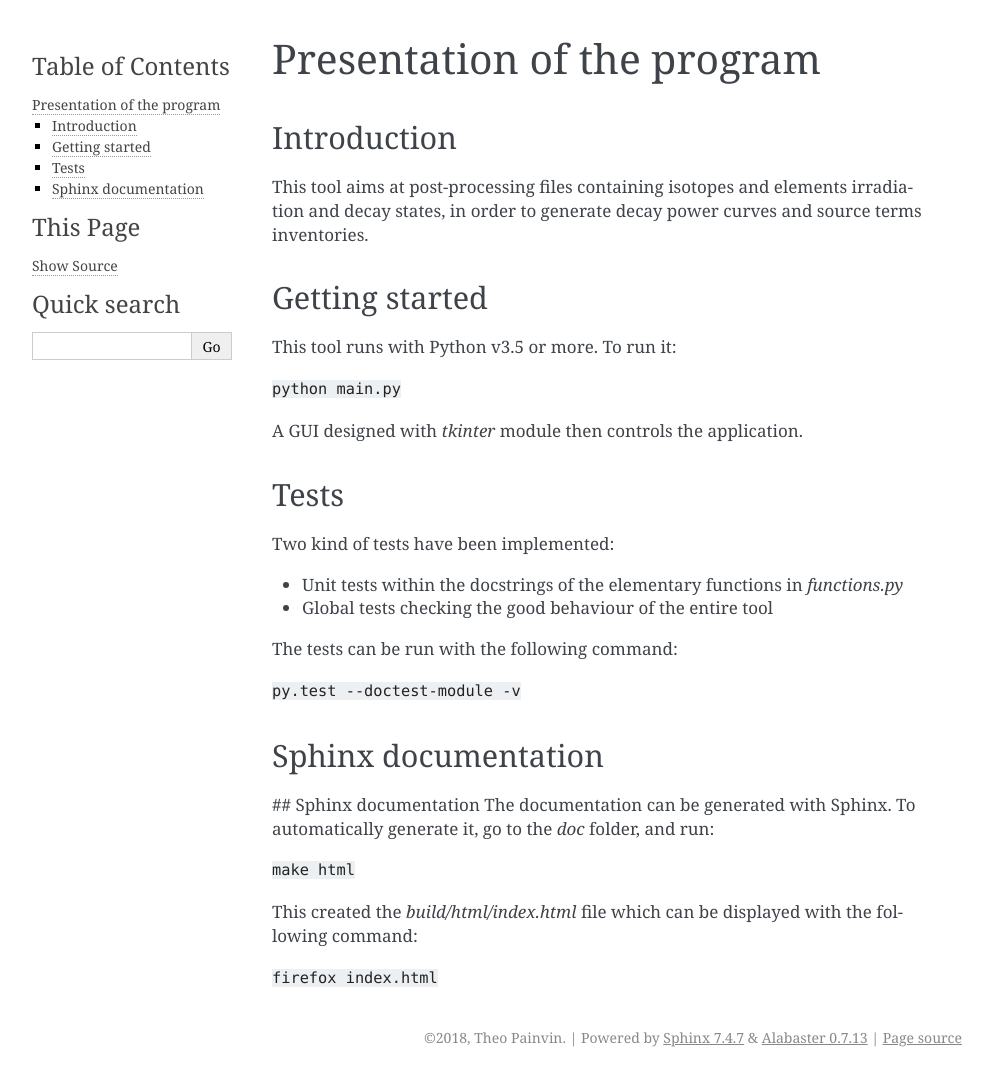
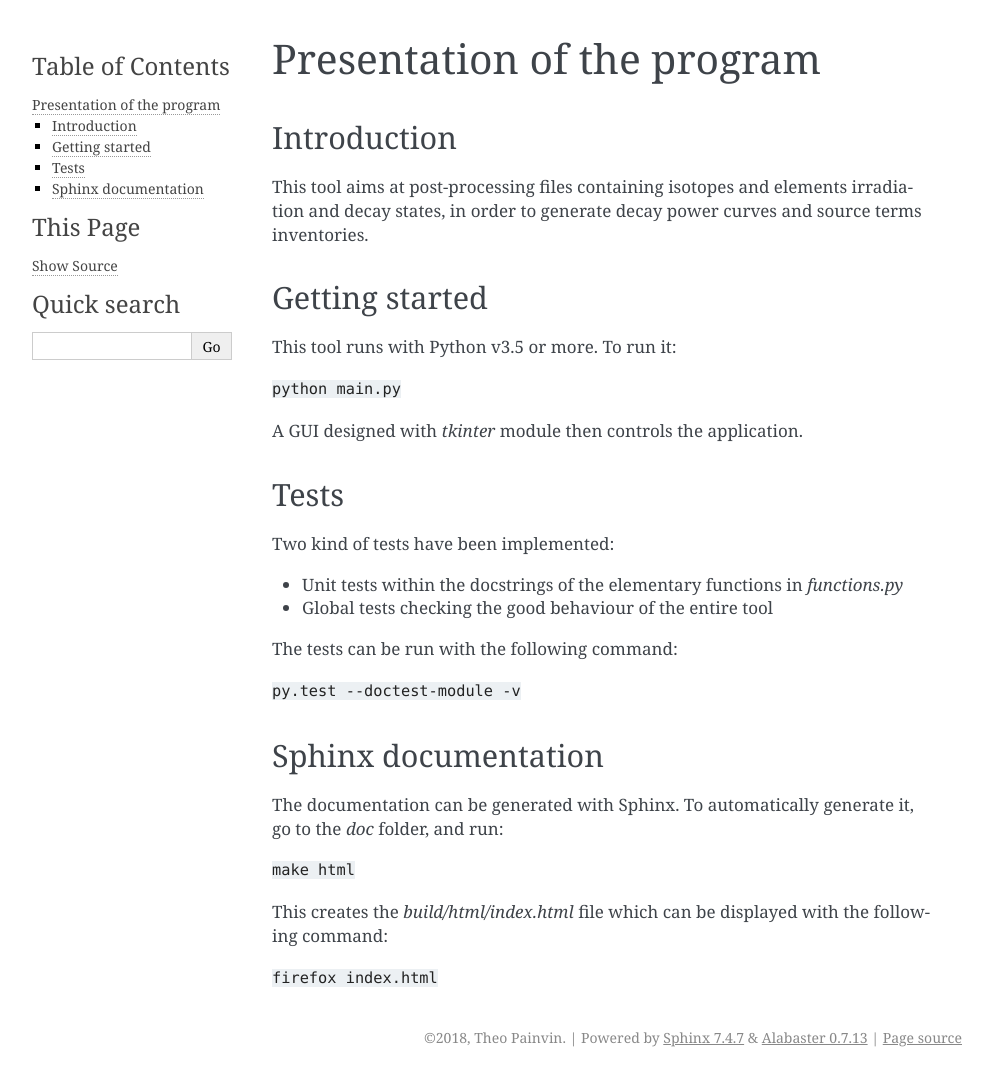
Before and after one commit to theo43/Irradiation_to_decay, a Sphinx documentation site: the page built from doc/source/Presentation.rst, in a window 1280 px wide. Shown: the whole page, without its empty margins (148-1141 px from the left). Built offline with Sphinx 7.4.7, drawn with Linux system fonts in a browser that asks for light colours.

Commit message:
Update Presentation.rst

```diff
--- a/doc/source/Presentation.rst
+++ b/doc/source/Presentation.rst
@@ -31,11 +31,10 @@ The tests can be run with the following command:
 Sphinx documentation
 ********************
 
-## Sphinx documentation
 The documentation can be generated with Sphinx. To automatically generate it, go to the `doc` folder, and run:
 
 ``make html``
 
-This created the `build/html/index.html` file which can be displayed with the following command:
+This creates the `build/html/index.html` file which can be displayed with the following command:
 
 ``firefox index.html``
```
